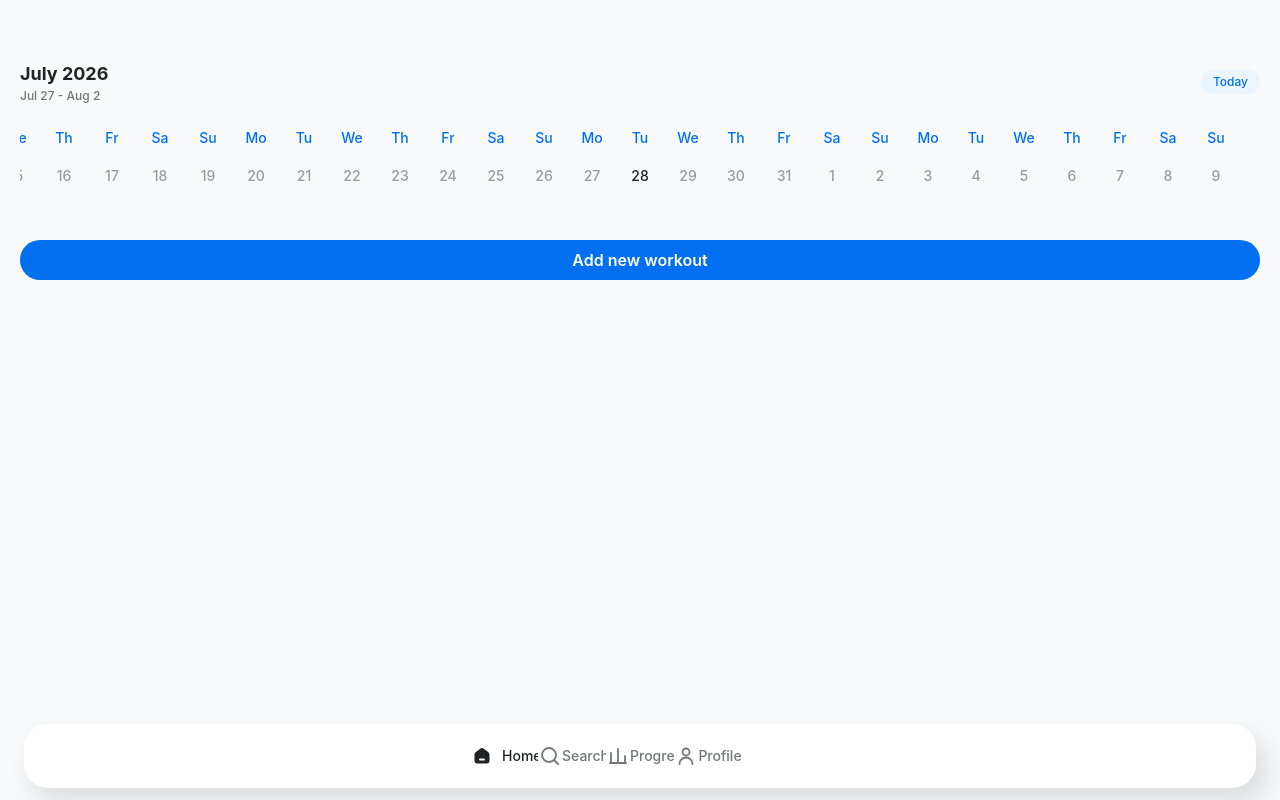
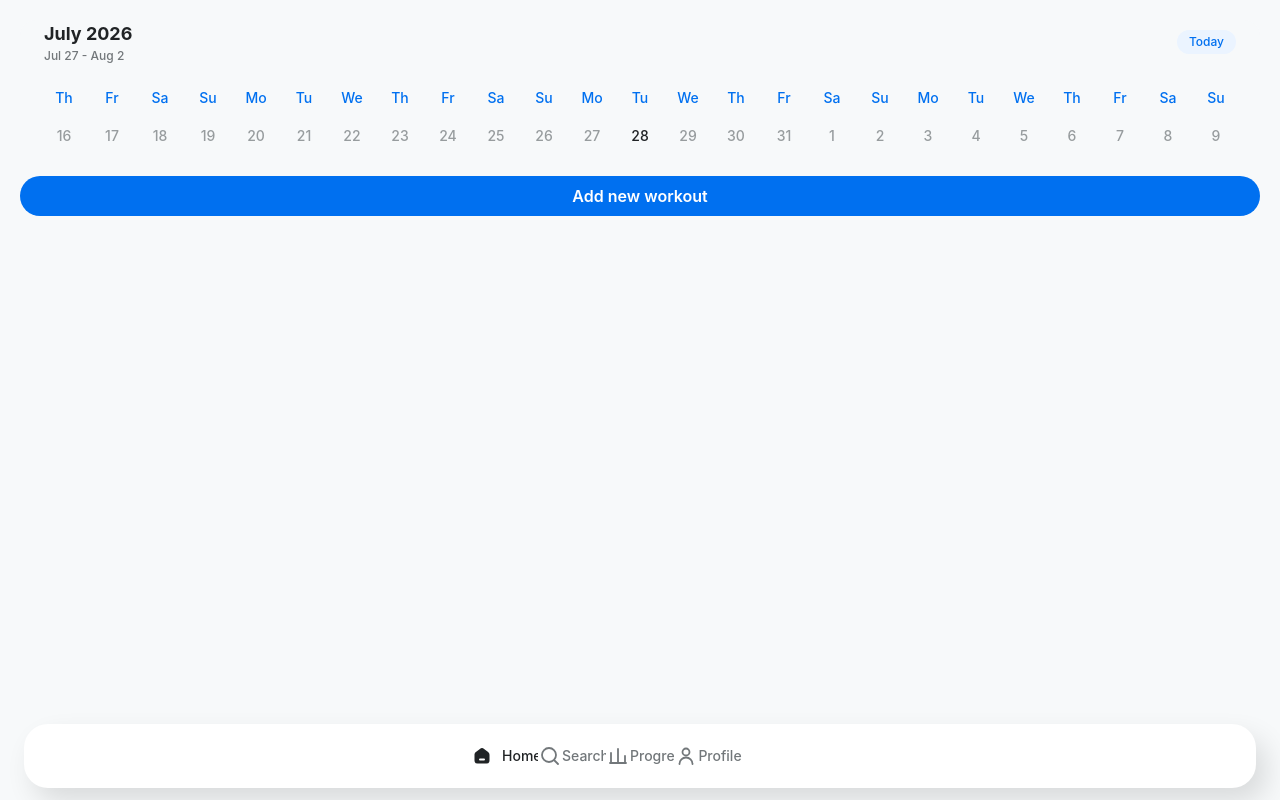
Before and after one commit to SadeghSourceCode/gym-activity-tracker, an Angular app: page / in a window 1280 px wide. Built offline with nearby package versions, Linux system fonts and the light colour scheme.

Commit message:
Adjust workout calendar spacing layout

```diff
--- a/src/app/features/workout/features/main/main.component.html
+++ b/src/app/features/workout/features/main/main.component.html
@@ -1,5 +1,5 @@
 <div class="flex w-full min-w-0 max-w-full flex-col overflow-hidden">
-  <div class="mt-4 flex w-full min-w-0 max-w-full flex-col gap-4 overflow-hidden rounded-2xl">
+  <div class="flex w-full min-w-0 max-w-full flex-col gap-4 overflow-hidden rounded-2xl">
     <app-workout-calendar />
 
     @for (workout of workouts(); track workout.id; let last = $last) {
--- a/src/app/features/workout/features/workout-calendar/workout-calendar.component.html
+++ b/src/app/features/workout/features/workout-calendar/workout-calendar.component.html
@@ -1,4 +1,4 @@
-<section class="w-full bg-[#F7F9FA] py-6" aria-label="Workout calendar">
+<section class="w-full bg-[#F7F9FA] px-6" aria-label="Workout calendar">
   <div class="flex w-full flex-col gap-4">
     <div class="flex items-center justify-between">
       <div>
@@ -15,8 +15,8 @@
       </button>
     </div>
 
-    <div #calendarScrollContainer class="scrollbar-none -mx-6 overflow-x-auto px-6 py-2">
-      <div class="flex w-max items-start gap-4 text-center">
+    <div #calendarScrollContainer class="scrollbar-none overflow-x-auto py-2">
+      <div class="flex items-start gap-4 text-center">
         @for (day of calendarDays(); track day.date.toDateString()) {
           <button
             class="flex w-8 shrink-0 flex-col items-center gap-3 text-sm font-medium"
```
